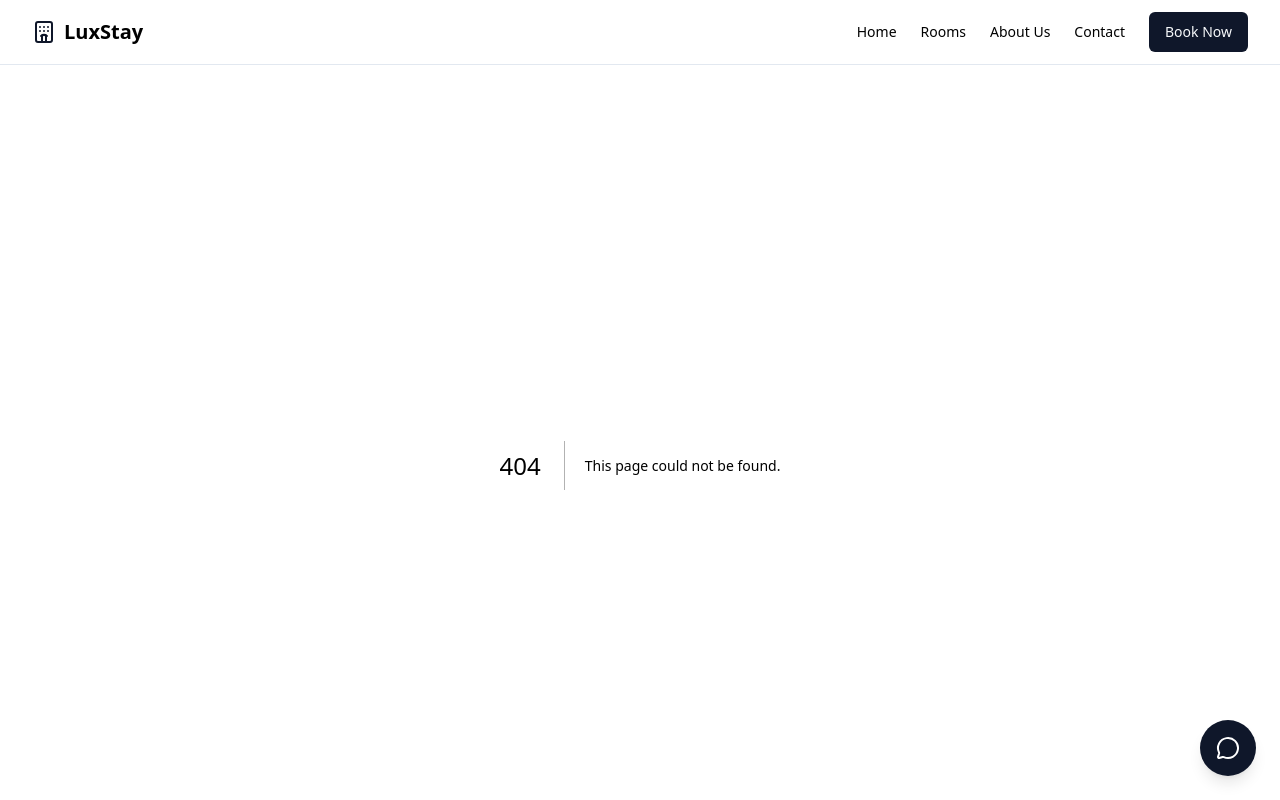
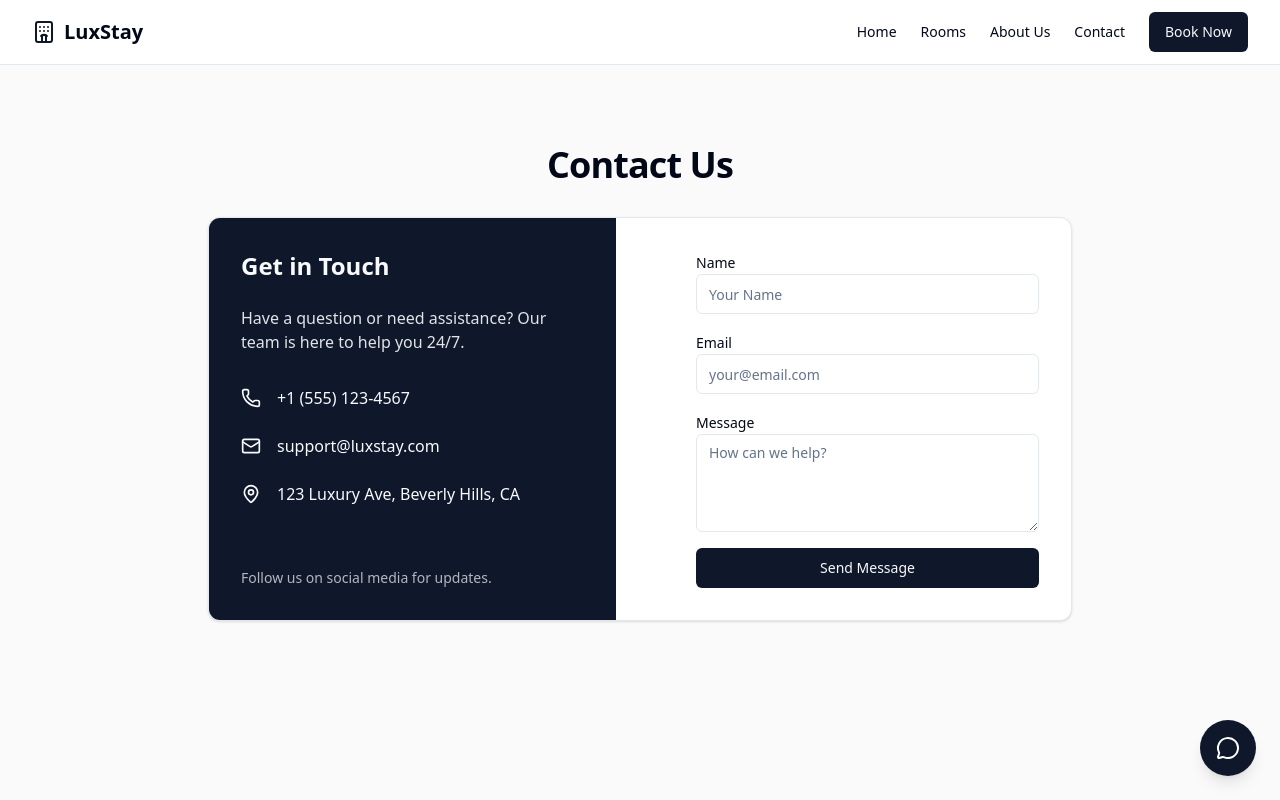
Before and after one commit to kapucuonur/hotel-booking-app, a Next.js app: page /contact in a window 1280 px wide. Before the commit this address had no page. Shown: the top 800 px of the page. Built offline with nearby package versions, Linux system fonts and the light colour scheme.

Commit message:
about and contact pages

```diff
--- /dev/null
+++ b/src/app/about/page.tsx
@@ -0,0 +1,53 @@
+import Image from "next/image";
+
+export default function AboutPage() {
+    return (
+        <main className="min-h-screen py-20 bg-background">
+            <div className="container mx-auto px-4">
+                {/* Header */}
+                <div className="text-center mb-16">
+                    <h1 className="text-4xl font-bold tracking-tight mb-4">About LuxStay</h1>
+                    <p className="text-lg text-muted-foreground max-w-2xl mx-auto">
+                        Redefining luxury hospitality since 2024.
+                    </p>
+                </div>
+
+                {/* Story Section */}
+                <div className="grid grid-cols-1 md:grid-cols-2 gap-12 items-center mb-20">
+                    <div className="relative h-[400px] w-full rounded-xl overflow-hidden shadow-lg">
+                        <Image
+                            src="https://images.unsplash.com/photo-1566073771259-6a8506099945?q=80&w=2670&auto=format&fit=crop"
+                            alt="Hotel Lobby"
+                            fill
+                            className="object-cover"
+                        />
+                    </div>
+                    <div className="space-y-6">
+                        <h2 className="text-3xl font-bold">Our Story</h2>
+                        <p className="text-muted-foreground leading-relaxed">
+                            Founded with a vision to provide travelers with an unforgettable experience, LuxStay has quickly become a beacon of comfort and elegance.
+                            We believe that a hotel stay should be more than just a place to sleep—it should be a memory to cherish.
+                        </p>
+                        <p className="text-muted-foreground leading-relaxed">
+                            From our carefully curated room designs to our world-class amenities, every detail is crafted to ensure your absolute satisfaction.
+                        </p>
+                    </div>
+                </div>
+
+                {/* Values Section */}
+                <div className="grid grid-cols-1 md:grid-cols-3 gap-8">
+                    {[
+                        { title: "Excellence", description: "We strive for perfection in every service we provide." },
+                        { title: "Comfort", description: "Your relaxation is our top priority." },
+                        { title: "Sustainability", description: "Eco-friendly practices for a better tomorrow." }
+                    ].map((value) => (
+                        <div key={value.title} className="p-6 bg-secondary/20 rounded-lg border text-center">
+                            <h3 className="text-xl font-semibold mb-2">{value.title}</h3>
+                            <p className="text-muted-foreground">{value.description}</p>
+                        </div>
+                    ))}
+                </div>
+            </div>
+        </main>
+    );
+}
--- /dev/null
+++ b/src/app/contact/page.tsx
@@ -0,0 +1,64 @@
+import { Button } from "@/components/ui/button";
+import { Mail, Phone, MapPin } from "lucide-react";
+
+export default function ContactPage() {
+    return (
+        <main className="min-h-screen py-20 bg-zinc-50 dark:bg-zinc-950">
+            <div className="container mx-auto px-4 max-w-4xl">
+                <h1 className="text-4xl font-bold tracking-tight mb-8 text-center">Contact Us</h1>
+
+                <div className="grid grid-cols-1 md:grid-cols-2 gap-12 bg-card border rounded-xl overflow-hidden shadow-sm">
+                    {/* Contact Info */}
+                    <div className="bg-primary p-8 text-primary-foreground flex flex-col justify-between">
+                        <div>
+                            <h2 className="text-2xl font-bold mb-6">Get in Touch</h2>
+                            <p className="opacity-90 mb-8">
+                                Have a question or need assistance? Our team is here to help you 24/7.
+                            </p>
+
+                            <div className="space-y-6">
+                                <div className="flex items-center gap-4">
+                                    <Phone className="h-5 w-5" />
+                                    <span>+1 (555) 123-4567</span>
+                                </div>
+                                <div className="flex items-center gap-4">
+                                    <Mail className="h-5 w-5" />
+                                    <span>support@luxstay.com</span>
+                                </div>
+                                <div className="flex items-center gap-4">
+                                    <MapPin className="h-5 w-5" />
+                                    <span>123 Luxury Ave, Beverly Hills, CA</span>
+                                </div>
+                            </div>
+                        </div>
+
+                        <div className="mt-12">
+                            <p className="text-sm opacity-70">
+                                Follow us on social media for updates.
+                            </p>
+                        </div>
+                    </div>
+
+                    {/* Form */}
+                    <div className="p-8">
+                        <form className="space-y-4">
+                            <div className="space-y-2">
+                                <label htmlFor="name" className="text-sm font-medium">Name</label>
+                                <input type="text" id="name" className="flex h-10 w-full rounded-md border border-input bg-background px-3 py-2 text-sm ring-offset-background file:border-0 file:bg-transparent file:text-sm file:font-medium placeholder:text-muted-foreground focus-visible:outline-none focus-visible:ring-2 focus-visible:ring-ring focus-visible:ring-offset-2 disabled:cursor-not-allowed disabled:opacity-50" placeholder="Your Name" />
+                            </div>
+                            <div className="space-y-2">
+                                <label htmlFor="email" className="text-sm font-medium">Email</label>
+                                <input type="email" id="email" className="flex h-10 w-full rounded-md border border-input bg-background px-3 py-2 text-sm ring-offset-background file:border-0 file:bg-transparent file:text-sm file:font-medium placeholder:text-muted-foreground focus-visible:outline-none focus-visible:ring-2 focus-visible:ring-ring focus-visible:ring-offset-2 disabled:cursor-not-allowed disabled:opacity-50" placeholder="your@email.com" />
+                            </div>
+                            <div className="space-y-2">
+                                <label htmlFor="message" className="text-sm font-medium">Message</label>
+                                <textarea id="message" rows={4} className="flex w-full rounded-md border border-input bg-background px-3 py-2 text-sm ring-offset-background placeholder:text-muted-foreground focus-visible:outline-none focus-visible:ring-2 focus-visible:ring-ring focus-visible:ring-offset-2 disabled:cursor-not-allowed disabled:opacity-50" placeholder="How can we help?" />
+                            </div>
+                            <Button className="w-full">Send Message</Button>
+                        </form>
+                    </div>
+                </div>
+            </div>
+        </main>
+    );
+}
```
